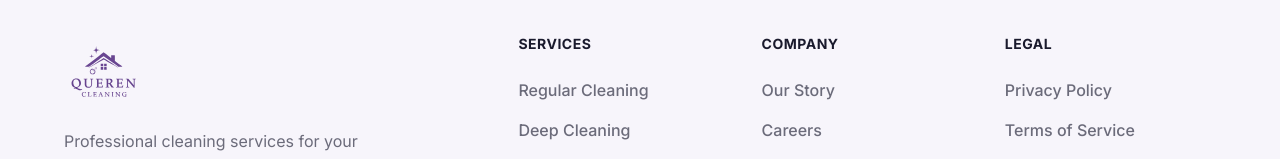
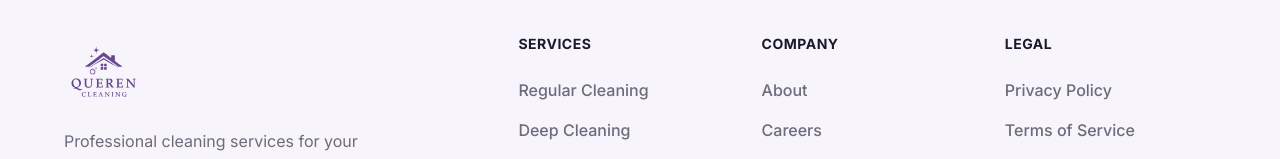
Before and after one commit to Maito-J/Queren, a React (Vite) app: page /faq in a window 1280 px wide. Shown: the part 2536-2695 px from the top of the page. Built offline with nearby package versions, Linux system fonts and the light colour scheme; no server answers.

Commit message:
footer click scroll-to-top

```diff
--- a/src/App.tsx
+++ b/src/App.tsx
@@ -1,4 +1,5 @@
-import { BrowserRouter, Routes, Route, Navigate } from 'react-router-dom'
+import { useEffect } from 'react'
+import { BrowserRouter, Routes, Route, Navigate, useLocation } from 'react-router-dom'
 import { AuthProvider, useAuth } from '@/hooks'
 import { PublicLayout } from '@/components/layout'
 import { DEFAULT_IMAGES, getRandomCleaningImage } from '@/lib/defaultImages'
@@ -126,6 +127,16 @@ function AppRoutes() {
     )
 }
 
+function ScrollToTop() {
+    const { pathname } = useLocation()
+
+    useEffect(() => {
+        window.scrollTo(0, 0)
+    }, [pathname])
+
+    return null
+}
+
 function PlaceholderPage({ title, imageType = 'general' }: { title: string; imageType?: 'service' | 'team' | 'general' }) {
     const getImage = () => {
         switch (imageType) {
@@ -164,6 +175,7 @@ function PlaceholderPage({ title, imageType = 'general' }: { title: string; imag
 export default function App() {
     return (
         <BrowserRouter>
+            <ScrollToTop />
             <AuthProvider>
                 <AppRoutes />
             </AuthProvider>
--- a/src/components/layout/PublicLayout/PublicLayout.tsx
+++ b/src/components/layout/PublicLayout/PublicLayout.tsx
@@ -92,7 +92,7 @@ export function PublicLayout({ children }: PublicLayoutProps) {
 
                         <div className="footer-links">
                             <h4>Company</h4>
-                            <Link to="/about">Our Story</Link>
+                            <Link to="/about">About</Link>
                             <Link to="/careers">Careers</Link>
                             <Link to="/contact">Contact</Link>
                             <Link to="/cleaner-login" className="cleaner-link">Login as Cleaner</Link>
```
